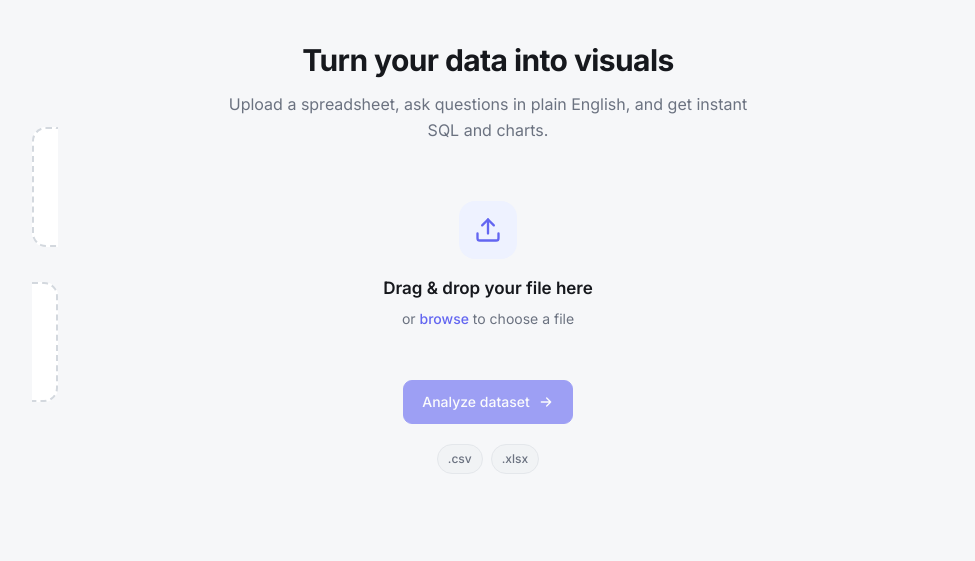
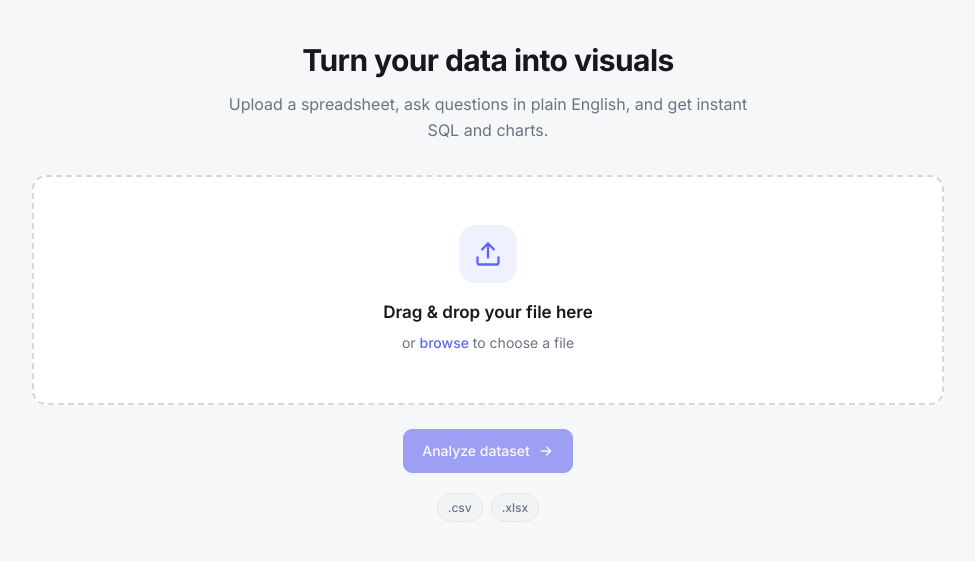
Before and after one commit to ShauryaSrivastava2810031/Text_To_Visuals2, a Flask app: page / in a window 1280 px wide. Shown: the part 65-626 px from the top of the page, without its empty margins (152-1127 px from the left). Run offline with Flask 3, Linux system fonts and the light colour scheme.

Commit message:
fix(ui): make dropzone label display:block so its dashed border renders as one full-width box
Co-Authored-By: Claude Opus 4.8 <noreply@anthropic.com>

```diff
--- a/app/templates/upload.html
+++ b/app/templates/upload.html
@@ -7,6 +7,7 @@
     .hero p { font-size: 16px; color: var(--text-muted); max-width: 540px; margin: 0 auto; }
 
     .dropzone {
+        display: block; width: 100%;
         border: 2px dashed var(--border-strong); border-radius: var(--radius);
         background: var(--surface); padding: 48px 24px; text-align: center;
         cursor: pointer; transition: all .18s ease;
```
